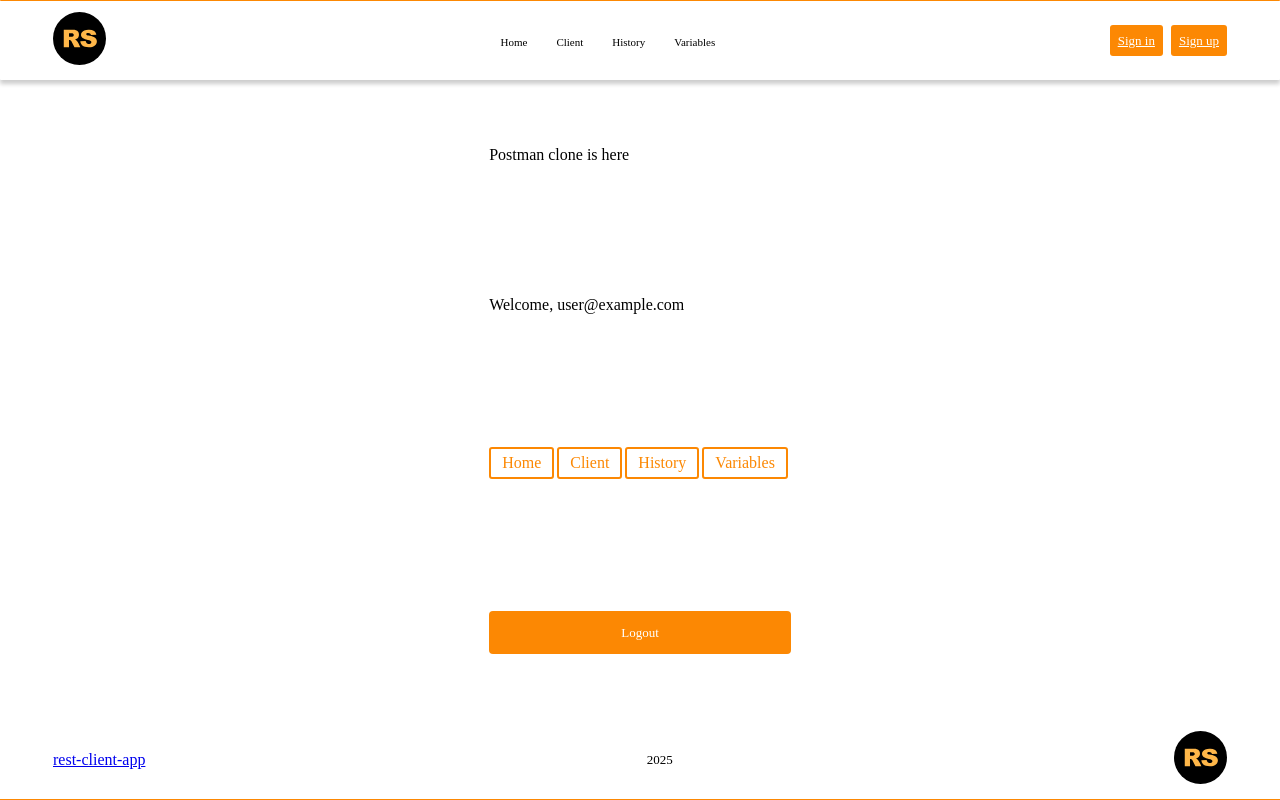
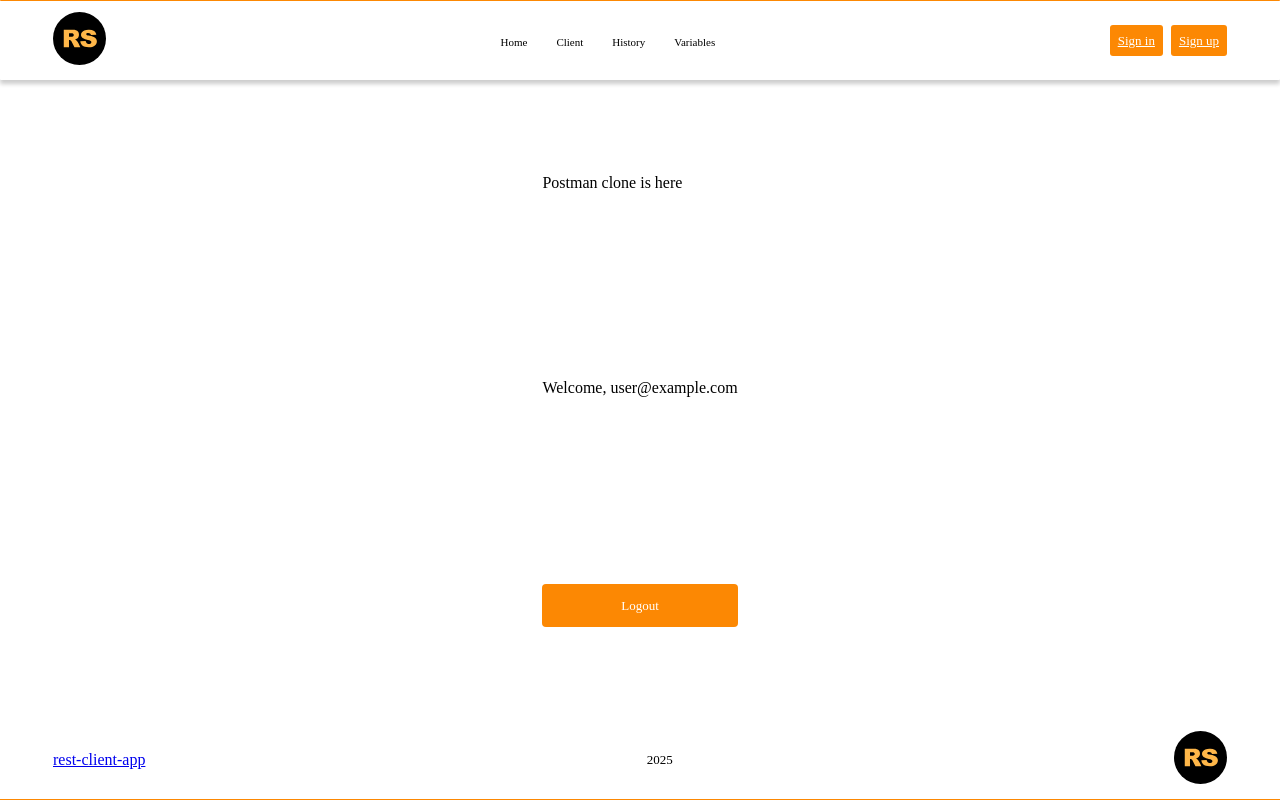
Before and after one commit to Veronika-Kashlej/RESTclient, a Next.js app: page / in a window 1280 px wide. Built offline with nearby package versions, Linux system fonts and the light colour scheme; no server answers; sample sign-in values are in the browser's storage.

Commit message:
fix: Fix duplicate code (Wed, Sep 10, 2025 01:48:59 AM)

```diff
--- a/app/page.tsx
+++ b/app/page.tsx
@@ -1,7 +1,6 @@
 'use client';
 
 import { useEffect, useState } from 'react';
-import Link from 'next/link';
 import { auth } from './firebase/firebase';
 import { onAuthStateChanged, signOut, User } from 'firebase/auth';
 import { useRouter } from 'next/navigation';
@@ -27,28 +26,6 @@ export default function Home() {
     <>
       <p>Postman clone is here</p>
       <p>Welcome, {user.email}</p>
-      <ul>
-        <li style={{ display: 'inline-block' }}>
-          <Link className="hollow" href="/">
-            Home
-          </Link>
-        </li>
-        <li style={{ display: 'inline-block' }}>
-          <Link className="hollow" href="/client">
-            Client
-          </Link>
-        </li>
-        <li style={{ display: 'inline-block' }}>
-          <Link className="hollow" href="/history">
-            History
-          </Link>
-        </li>
-        <li style={{ display: 'inline-block' }}>
-          <Link className="hollow" href="/variables">
-            Variables
-          </Link>
-        </li>
-      </ul>
       <button
         className="signup-btn"
         onClick={() =>
--- a/app/variables/page.tsx
+++ b/app/variables/page.tsx
@@ -4,7 +4,6 @@ import { Suspense } from 'react';
 import dynamic from 'next/dynamic';
 import withAuth from '../components/auth/withAuth';
 
-// Lazy load the actual Variables component
 const VariablesComponent = dynamic(() => import('./VariablesComponent'), {
   loading: () => <div>Loading Variables...</div>,
   ssr: false,
@@ -18,5 +17,4 @@ function Variables() {
   );
 }
 
-// Wrap with authentication HOC
 export default withAuth(Variables);
```
